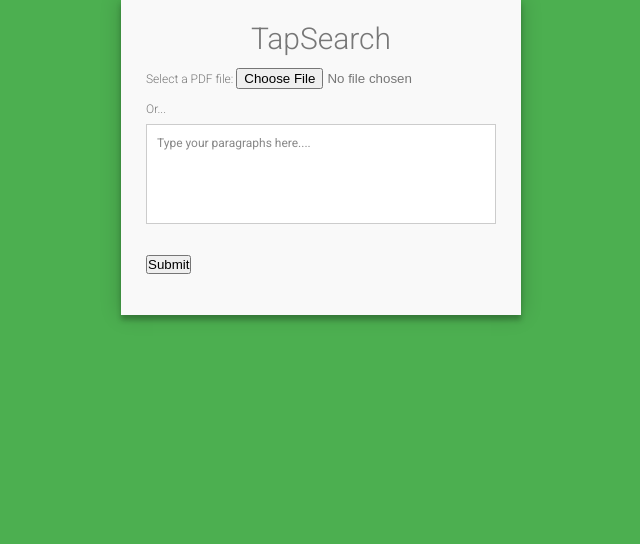
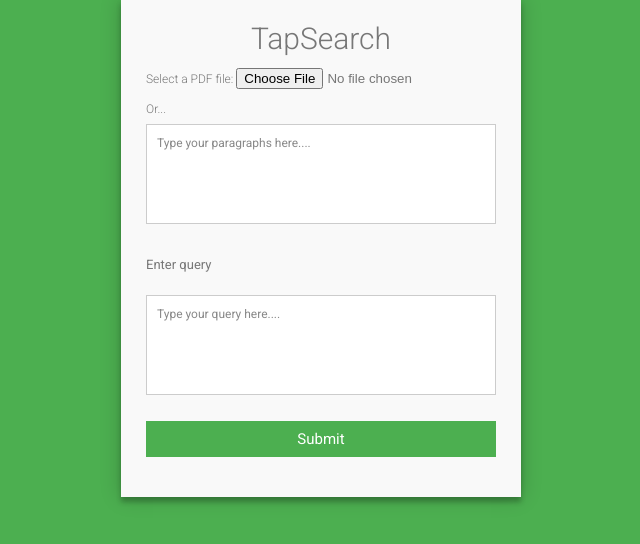
Before and after one commit to mighty-phoenix/TapSearch, a Django app: page / in a window 1280 px wide. Shown: the part 151-695 px from the top of the page, without its empty margins (319-959 px from the left). Run offline with Django 3.2, Linux system fonts and the light colour scheme.

Commit message:
TapSearch

```diff
--- a/splitter/templates/splitter/sentence.html
+++ b/splitter/templates/splitter/sentence.html
@@ -14,20 +14,13 @@
     <fieldset>
       <textarea placeholder="Type your paragraphs here...." tabindex="5" name="query2"></textarea>
     </fieldset>
-    <h4 id="he" style="display: none;">Enter query</h4>
-    <fieldset id="query" style="display: none;">
-      <textarea type="hidden" placeholder="Type your query here...." tabindex="10" name="query3" value=""></textarea>
+    <h4>Enter query</h4>
+    <fieldset>
+      <textarea placeholder="Type your query here...." tabindex="10" name="query3" value=""></textarea>
     </fieldset>
     <fieldset>
-      <button ondbclick="querysubmit()" onclick="queryshow()">Submit</button>
+      <button name="submit" type="submit">Submit</button>
     </fieldset>
   </form>
 </div>
 </body>
-<script type="text/javascript">
-  var counter = 0;
-  function queryshow(){
-  document.getElementById('query').style.display = 'block';
-  document.getElementById('he').style.color = 'block';
-}
-</script>
```
